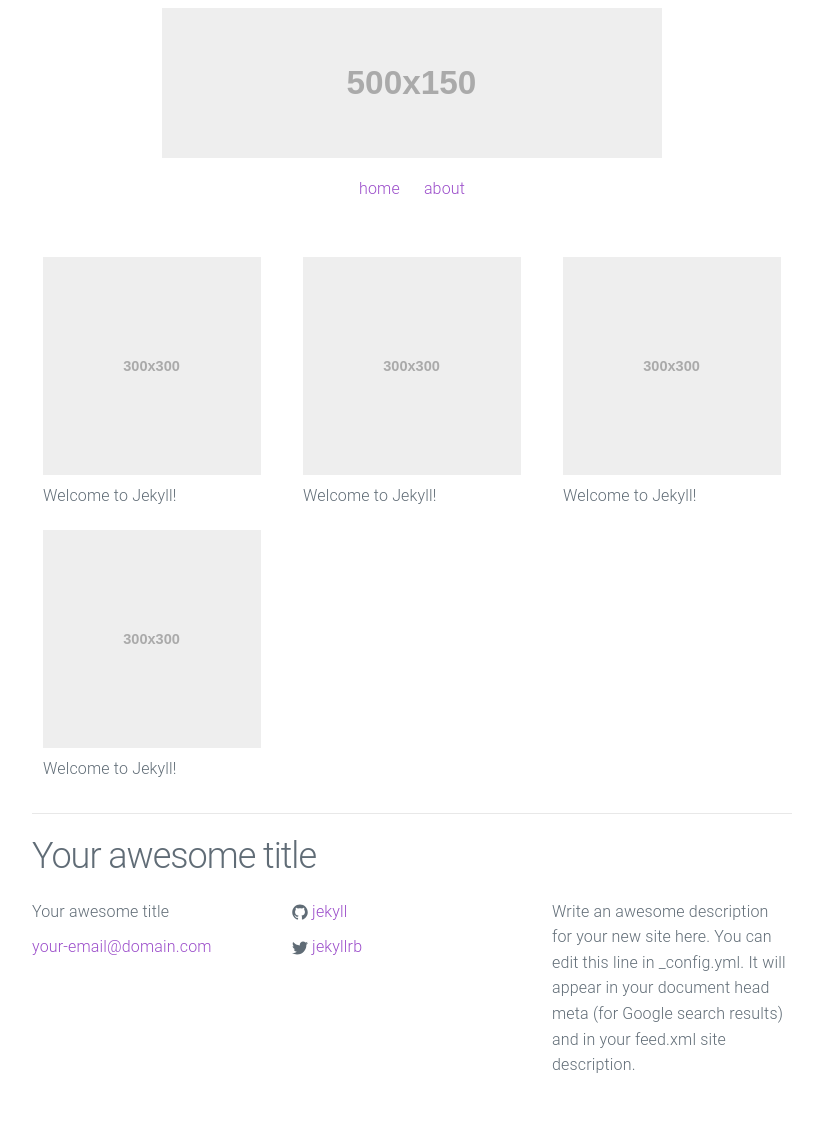
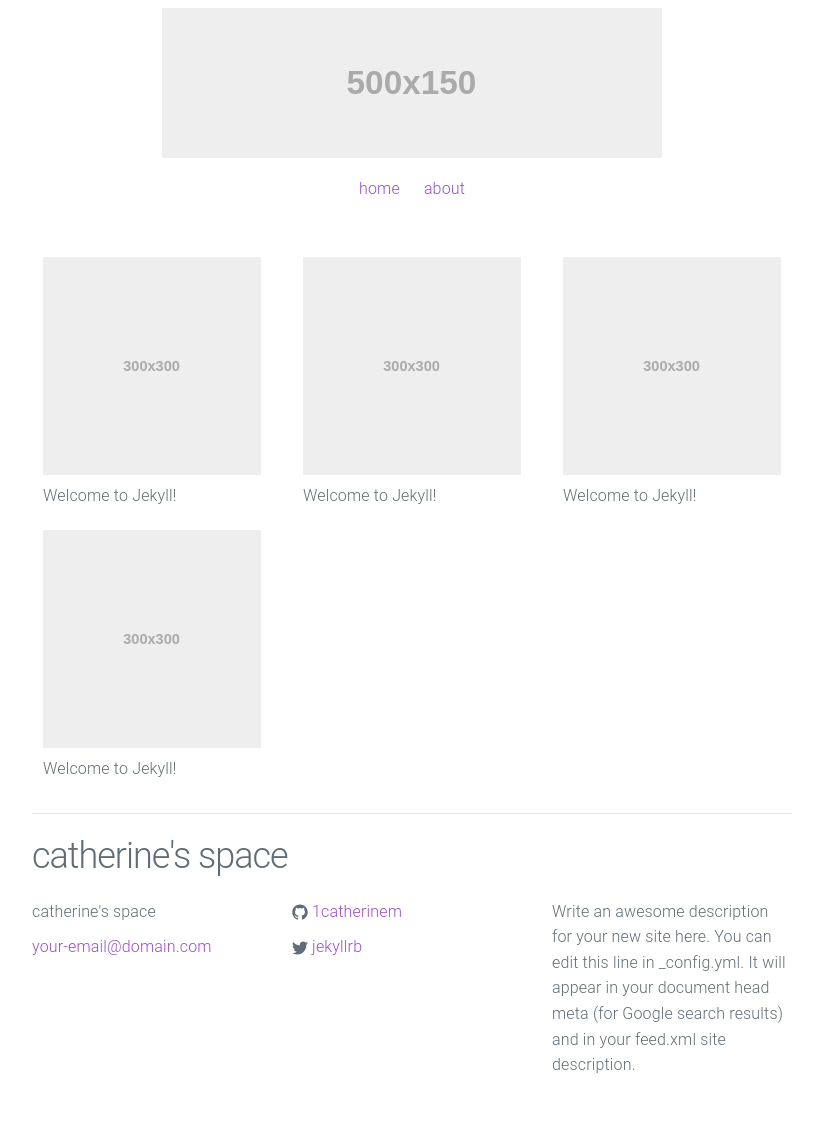
Before and after one commit to 1catherinem/1catherinem.github.io, a Jekyll site: the page built from index.html, in a window 1280 px wide. Shown: the whole page, without its empty margins (228-1051 px from the left). Built offline with Jekyll 4.4.1, drawn with Linux system fonts in a browser that asks for light colours.

Commit message:
Update _config.yml

```diff
--- a/_config.yml
+++ b/_config.yml
@@ -1,14 +1,14 @@
 # Site settings
-title: Your awesome title
+title: catherine's space
 email: your-email@domain.com
 description: > # this means to ignore newlines until "baseurl:"
   Write an awesome description for your new site here. You can edit this
   line in _config.yml. It will appear in your document head meta (for
   Google search results) and in your feed.xml site description.
-baseurl: "/urban-theme" # the subpath of your site, e.g. /blog
-url: "http://yourdomain.com" # the base hostname & protocol for your site
+baseurl: "/site" # the subpath of your site, e.g. /blog
+url: "http://1catherinem.github.io" # the base hostname & protocol for your site
 twitter_username: jekyllrb
-github_username:  jekyll
+github_username:  "1catherinem"
 
 # Build settings
 markdown: kramdown
```
